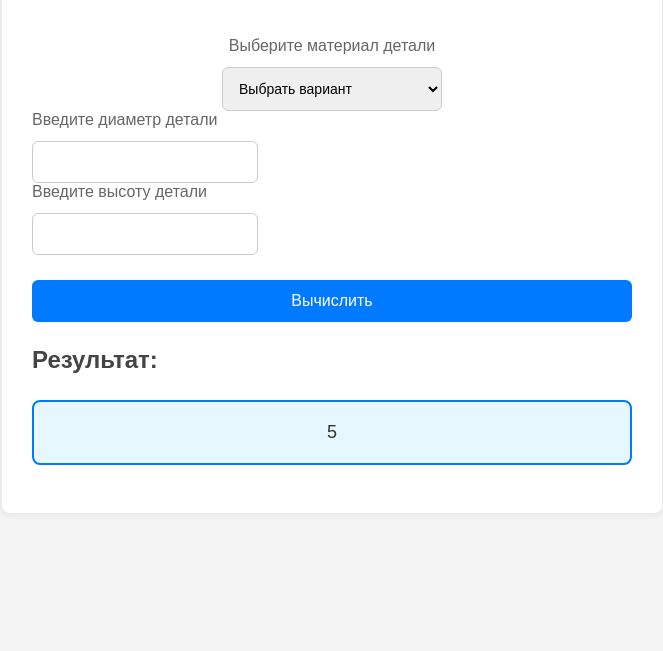
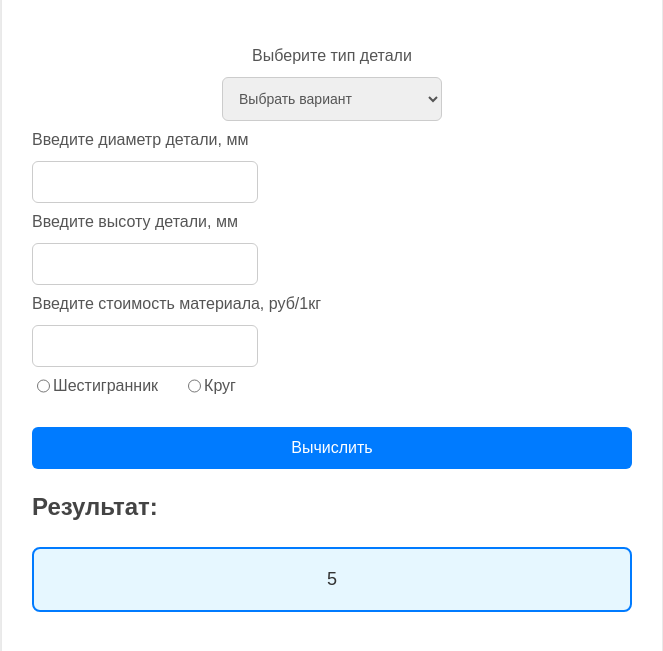
Before and after one commit to Kir32Ill/OEZ, a plain HTML site: page index.html in a window 1280 px wide. Shown: the part 111-762 px from the top of the page, without its empty margins (308-971 px from the left). Drawn offline with Linux system fonts and the light colour scheme.

Commit message:
Second demo version of project

```diff
--- a/index.html
+++ b/index.html
@@ -11,20 +11,31 @@
     <div class="container">
     <h1>Расчёт цены детали</h1>
     <div class="list">
-        <label for="material">Выберите материал детали</label>
+        <label for="material">Выберите тип детали</label>
         <select id ="material" name="material" onChange="getMaterial()" required>
             <option value="" disabled="disabled" selected="selected">Выбрать вариант</option>
-            <option value="Сталь">Сталь</option>
-            <option value="Медь">Медь</option>
-            <option value="Титан">Титан</option>
+            <option value="Болт">Болт</option>
+            <option value="Гайка">Гайка</option>
+            <option value="Шпилька">Шпилька</option>
         </select>
     </div>
     <div class="parameters">
-        <label for = "Diametr">Введите диаметр детали</label>
+        <label for = "Diametr">Введите диаметр детали, мм</label>
         <input type="number" id="Diametr">
         <br>
-        <label for = "High">Введите высоту детали</label>
+        <label for = "High">Введите высоту детали, мм</label>
         <input type="number" id="High">
+        <br>
+        <label for = "Price">Введите стоимость материала, руб/1кг</label>
+        <input type="number" id="Price">
+        <div class="form_radio">
+            <form name="myForm2" id="radio" onchange="getMaterial()"  required>
+                <input type="radio" id="radio1" name="variant" value="Шестигранник" />
+                <label for = "radio1" class="radio1">Шестигранник</label>
+                <input type="radio" id="radio2" name="variant" value="Круг"/>
+                <label for = "radio2" class="radio2">Круг</label>
+            </form>
+        </div>
     </div>
     <div class="buttons">
         <button id="submit">
--- a/sript.js
+++ b/sript.js
@@ -1,23 +1,56 @@
 function getMaterial(){
     const diametrOfDetail = document.getElementById("Diametr");
     const highOfDetail = document.getElementById("High");
+    const variantOfDetail=myForm2.variant.value;
     const submitBtn=document.getElementById("submit");
     const resultElement = document.getElementById('result');
     const material=document.getElementById('material');
+    const price = document.getElementById('Price');
+    const radioButton=document.myForm2.variant;
+    let priceOfKg=price.value;
     let getMat = material.value;
-    let price;
-    if(getMat=="Сталь")
-        price= 10;
-    else if(getMat=="Медь")
-        price= 7;
-    else if(getMat=="Титан")
-        price= 15;
-    function calculateVolume(diametr, high, pr){
-        let volume=Math.PI *(diametr/2)**2 * high*pr;
-        return volume;
+    let di=+diametrOfDetail.value;
+    let hi=+highOfDetail.value;
+    console.log(getMat);
+    console.log(variantOfDetail);
+    console.log(priceOfKg);
+    let choosedVariant=1;
+    if(getMat==="Болт"){
+        if (variantOfDetail==="Круг"){
+            choosedVariant=calculateVolumeCircle(di/1000,hi/1000,priceOfKg);
+        }else{
+            choosedVariant=calculateShestBolt(di,hi,priceOfKg);
+        }
+    }else if(getMat=="Гайка"){
+        if (variantOfDetail=="Круг"){
+            choosedVariant=calculateVolumeCircle(di/1000,hi/1000,priceOfKg);
+        }else{
+            choosedVariant=calculateShestGaika(di,priceOfKg);
+        }
+    }else{
+        choosedVariant=calculateVolumeCircle(di/1000,hi/1000,priceOfKg);
     }
     submitBtn.onclick = function () {
-        const result=calculateVolume(diametrOfDetail.value, highOfDetail.value,price);
-        resultElement.textContent= result.toFixed(3);
+        const result=choosedVariant.toFixed(3);
+        let fullresult=variantOfDetail +": "+ String(result) + " руб.";
+        resultElement.textContent= fullresult;
+        radioButton.forEach(radio=>{
+            radio.checked=false;
+        })
     }
 }
+function calculateVolumeCircle(diametr, high, price){
+
+    let volume=Math.PI *(diametr/2)**2 * high*2.45*price;
+    console.log(Math.PI *(diametr/2)**2 * high*2.45*price);
+    return volume;
+}
+function calculateShestBolt(diametr, high,price){
+    let volume=(0.8*diametr+high)/1000*2.45*price;
+    return volume;
+}
+function calculateShestGaika(diametr,price){
+    let volume=(0.8*diametr)/1000*2.45*price;
+    console.log(0.8*diametr)/1000;
+    return volume;
+}
--- a/style.css
+++ b/style.css
@@ -37,14 +37,17 @@ select{
     border-radius: 6px;
     font-size: 14px;
     margin-top:5px;
+    color:#555;
 }
 label{
     display: block;
     margin-bottom: 7px;
+    margin-top: 10px;
     font-size: 16px;
-    color:#666;
+    color:#555;
+    cursor:pointer;
 }
-input{
+input[type="number"]{
     width:200px;
     padding: 12px;
     border: 1px solid #ccc;
@@ -79,3 +82,23 @@ button{
     display:flex;
 
 }
+
+
+input[type="radio"]:checked + label{
+    font-weight: bold;
+    color: #007bff;
+}
+#radio{
+    display: flex;
+}
+#radio2{
+    margin-left: 30px;
+}
+#radio1:hover{
+    background-color: #e0e0e0;
+    cursor:pointer;
+}
+#radio2:hover{
+    background-color: #e0e0e0;
+    cursor:pointer;
+}
```
